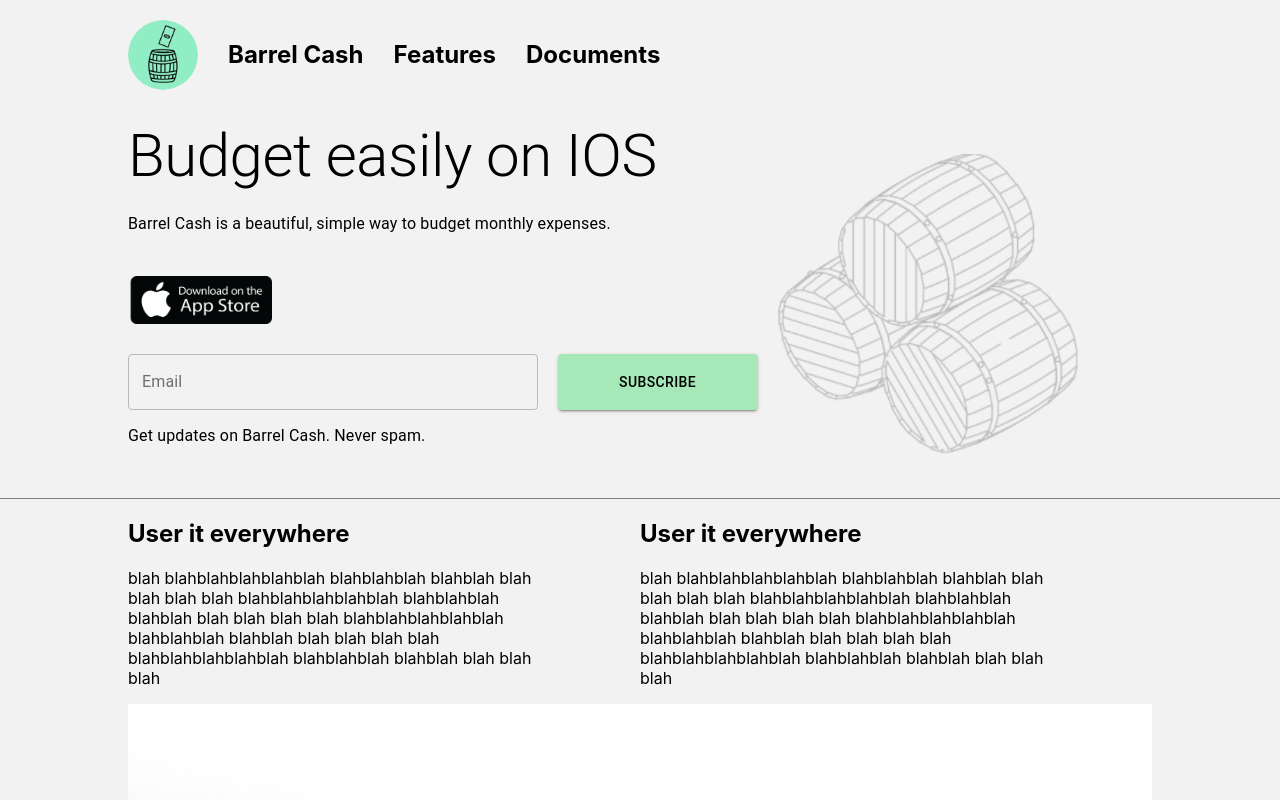
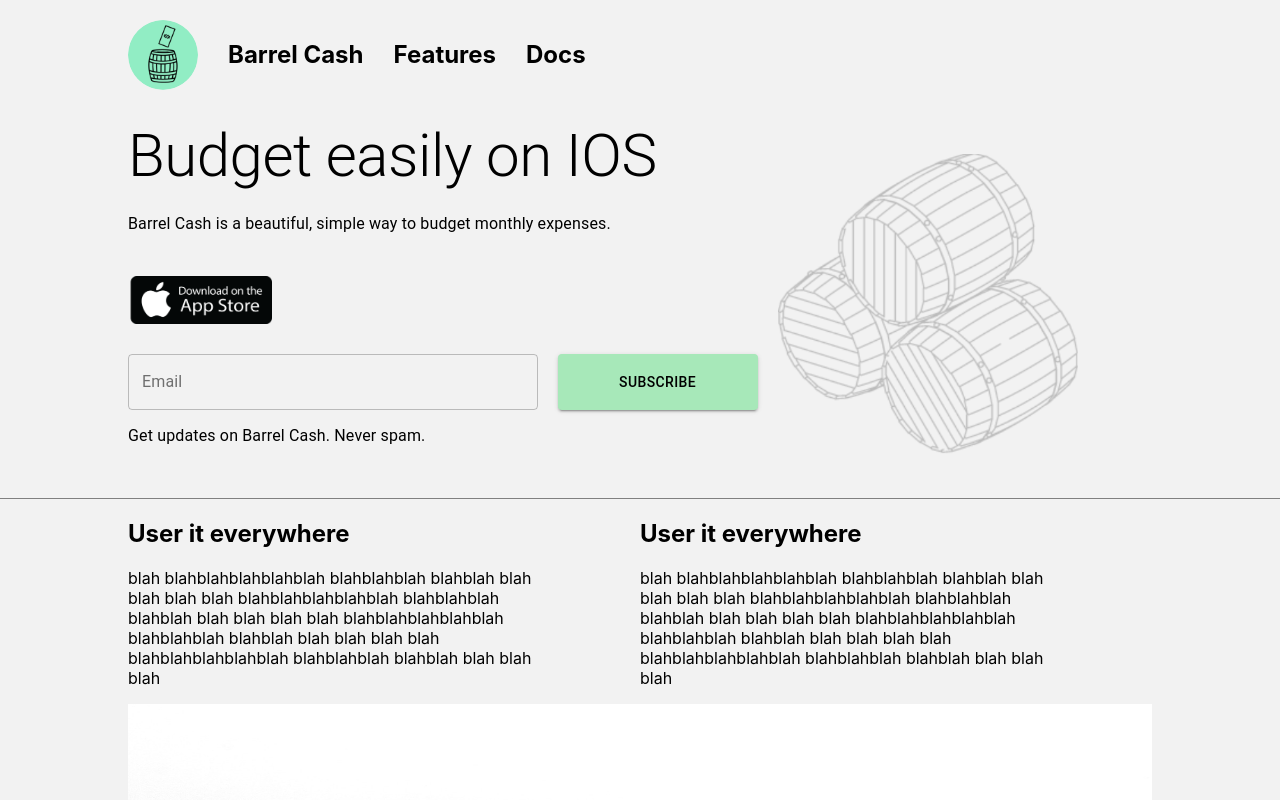
Before and after one commit to surveySays/Barrel-Cash-Web, a React (Create React App) app: page / in a window 1280 px wide. Built offline with nearby package versions, Linux system fonts and the light colour scheme.

Commit message:
added scroll to event

```diff
--- a/src/Landing.js
+++ b/src/Landing.js
@@ -71,6 +71,8 @@ export class Landing extends Component {
     this.state = {
       isDesktop: false,
     };
+    this.Features = React.createRef();
+    this.Docs = React.createRef();
     this.updatePredicate = this.updatePredicate.bind(this);
   }
   componentDidMount() {
@@ -85,6 +87,26 @@ export class Landing extends Component {
   updatePredicate() {
     this.setState({ isDesktop: window.innerWidth > 716 });
   }
+
+  handleOnClickFeatures = (event) => {
+    //.current is verification that your element has rendered
+    if (this.Features.current) {
+      this.Features.current.scrollIntoView({
+        behavior: "smooth",
+        block: "nearest",
+      });
+    }
+  };
+
+  handleOnClickDocs = (event) => {
+    //.current is verification that your element has rendered
+    if (this.Docs.current) {
+      this.Docs.current.scrollIntoView({
+        behavior: "smooth",
+        block: "nearest",
+      });
+    }
+  };
 
   render() {
     const isDesktop = this.state.isDesktop; //break at 716 width, when barrel cash stacks
@@ -126,9 +148,14 @@ export class Landing extends Component {
               <h2 style={{ marginRight: 30 }}>Barrel Cash</h2>
               {isDesktop ? (
                 <div style={{ display: "flex" }}>
-                  <h2 style={{ marginRight: 30 }}>Features</h2>
-
-                  <h2 style={{ marginRight: 30 }}>Documents</h2>
+                  <a onClick={this.handleOnClickFeatures}>
+                    <h2 style={{ marginRight: 30, cursor: "pointer" }}>
+                      Features
+                    </h2>
+                  </a>
+                  <a onClick={this.handleOnClickDocs}>
+                    <h2 style={{ marginRight: 30, cursor: "pointer" }}>Docs</h2>
+                  </a>
                 </div>
               ) : null}
             </div>
@@ -180,6 +207,7 @@ export class Landing extends Component {
                   <Button
                     variant="contained"
                     color="primary"
+                    onClick={this.handleOnClick}
                     style={{
                       height: 56,
                       width: 200,
@@ -295,7 +323,7 @@ export class Landing extends Component {
             </div>
           </div>
         </div>
-        <div className={classes.sectionDark}>
+        <div className={classes.sectionDark} ref={this.Features}>
           <div
             style={{
               width: "80%",
@@ -579,7 +607,7 @@ export class Landing extends Component {
             </div>
           </div>
         </div>
-        <div className={classes.sectionTest}>
+        <div className={classes.sectionTest} ref={this.Docs}>
           <div
             style={{
               display: "flex",
```
